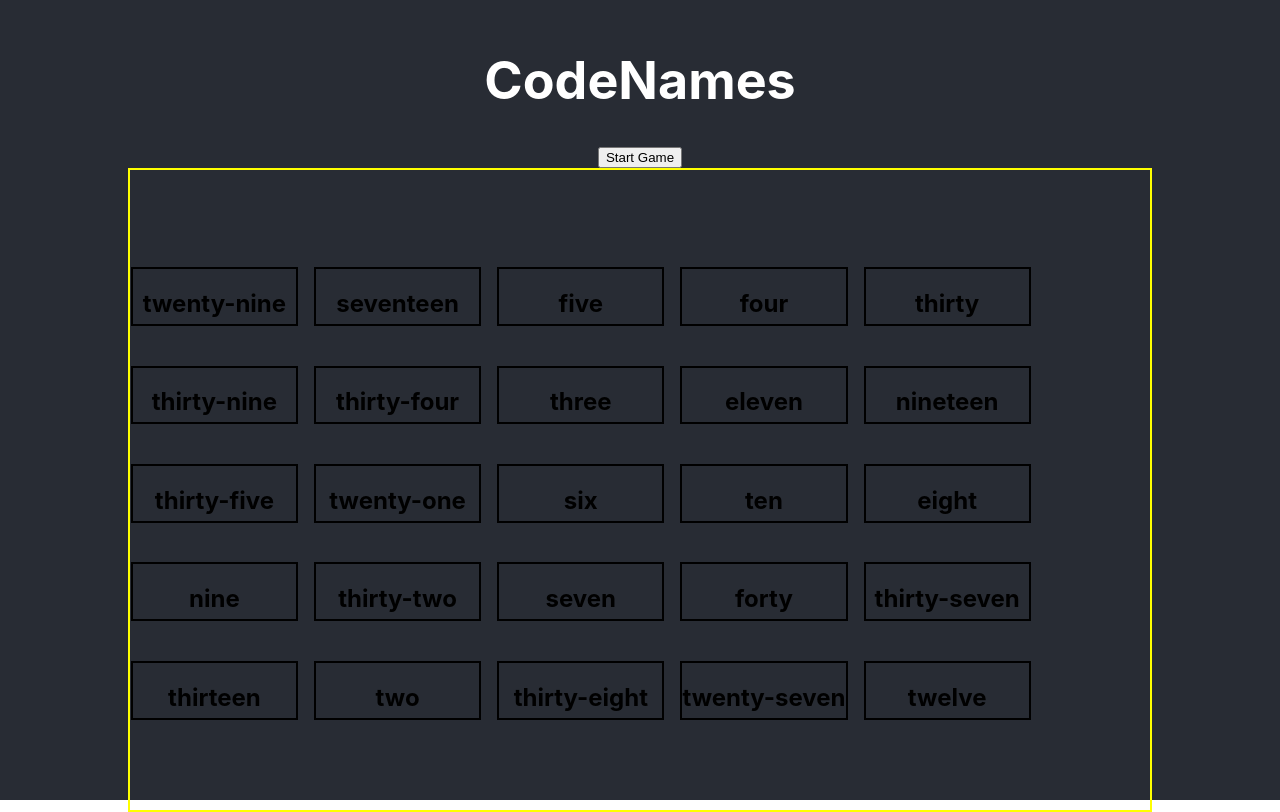
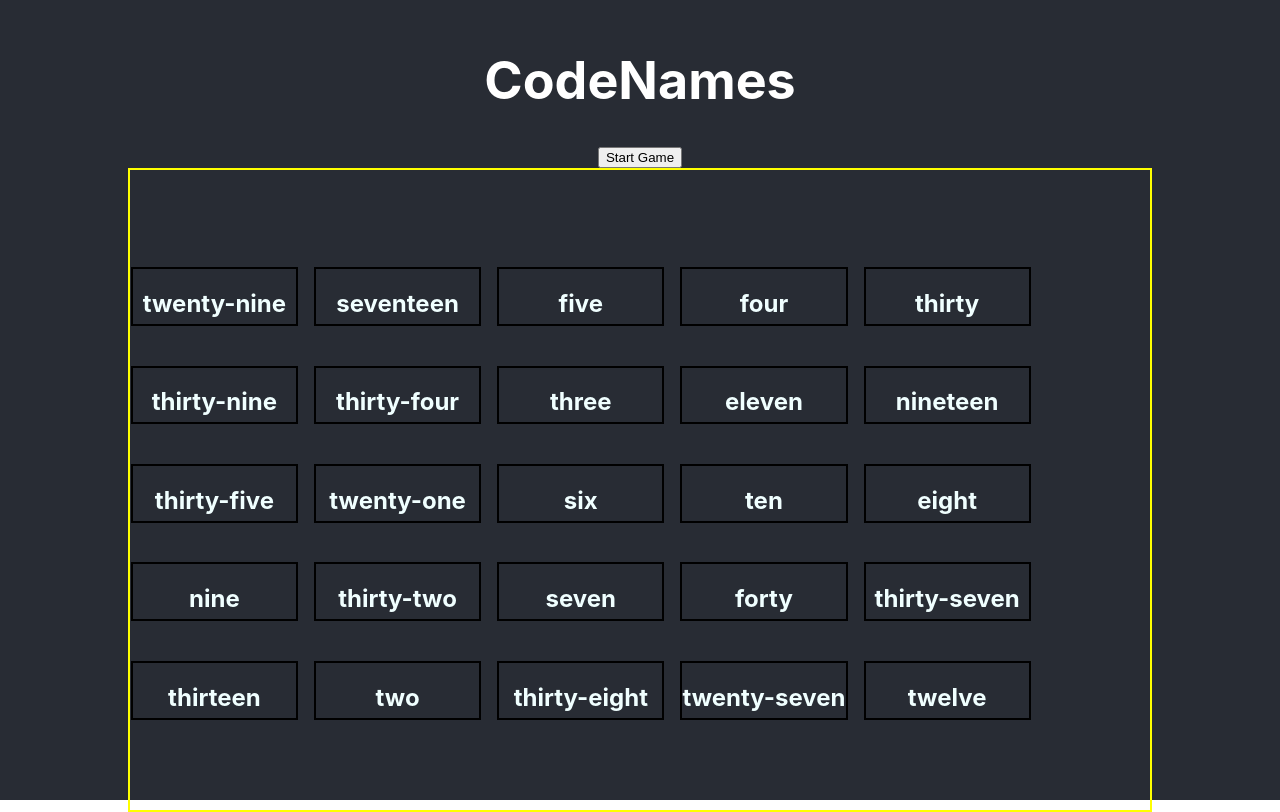
Before and after one commit to Ben-Mostyn/CodeNames, a React (Create React App) app: page / in a window 1280 px wide. Both pictures are taken after a click on the button "Start Game". Built offline with nearby package versions, Linux system fonts and the light colour scheme.

Commit message:
update to card component css

```diff
--- a/src/Components/App.css
+++ b/src/Components/App.css
@@ -33,6 +33,7 @@
 
 .card {
   border: solid black 2px;
+  color: azure;
   font-size: 16px;
   height: 70%;
   width: 100%;
```
